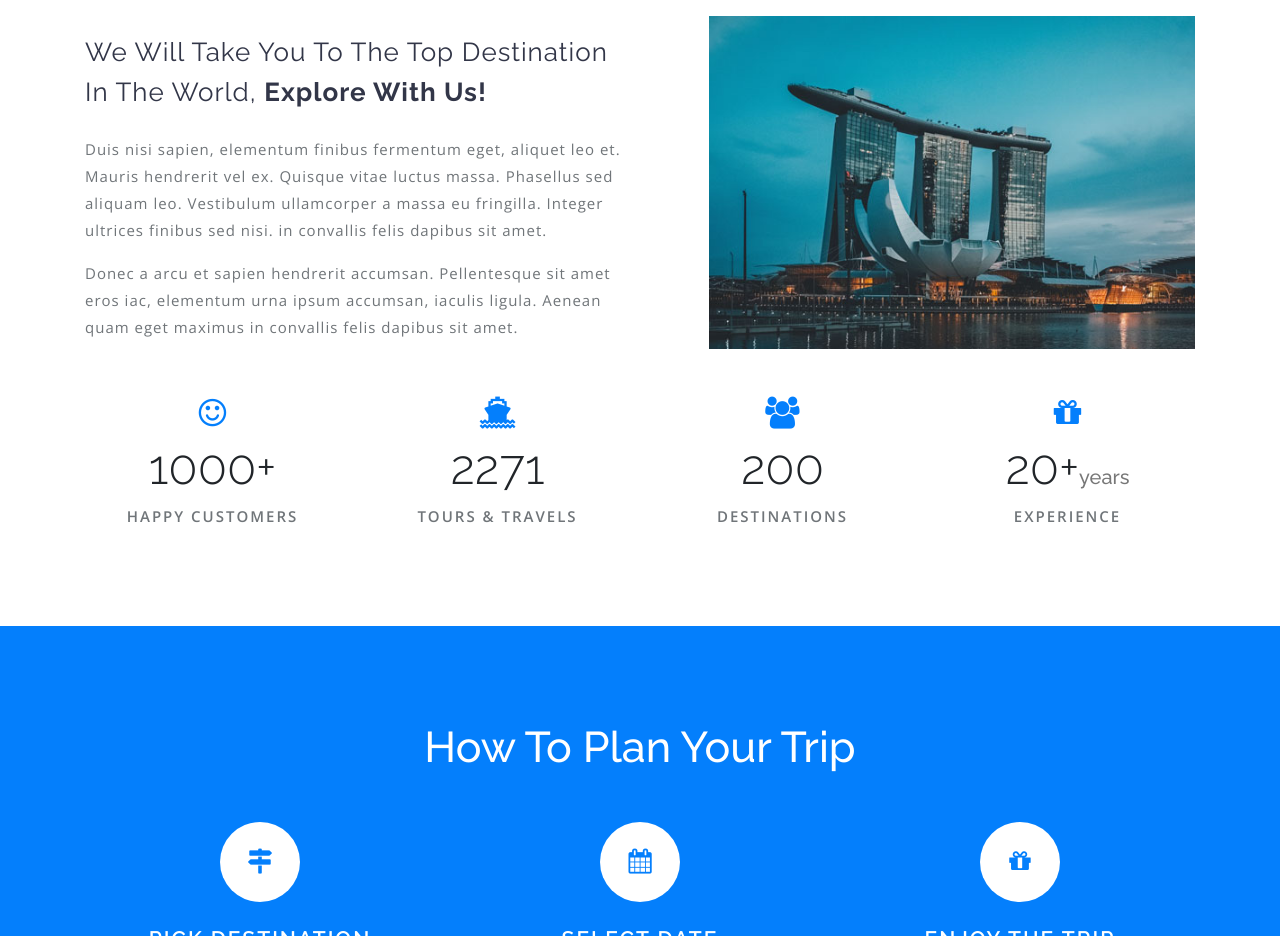
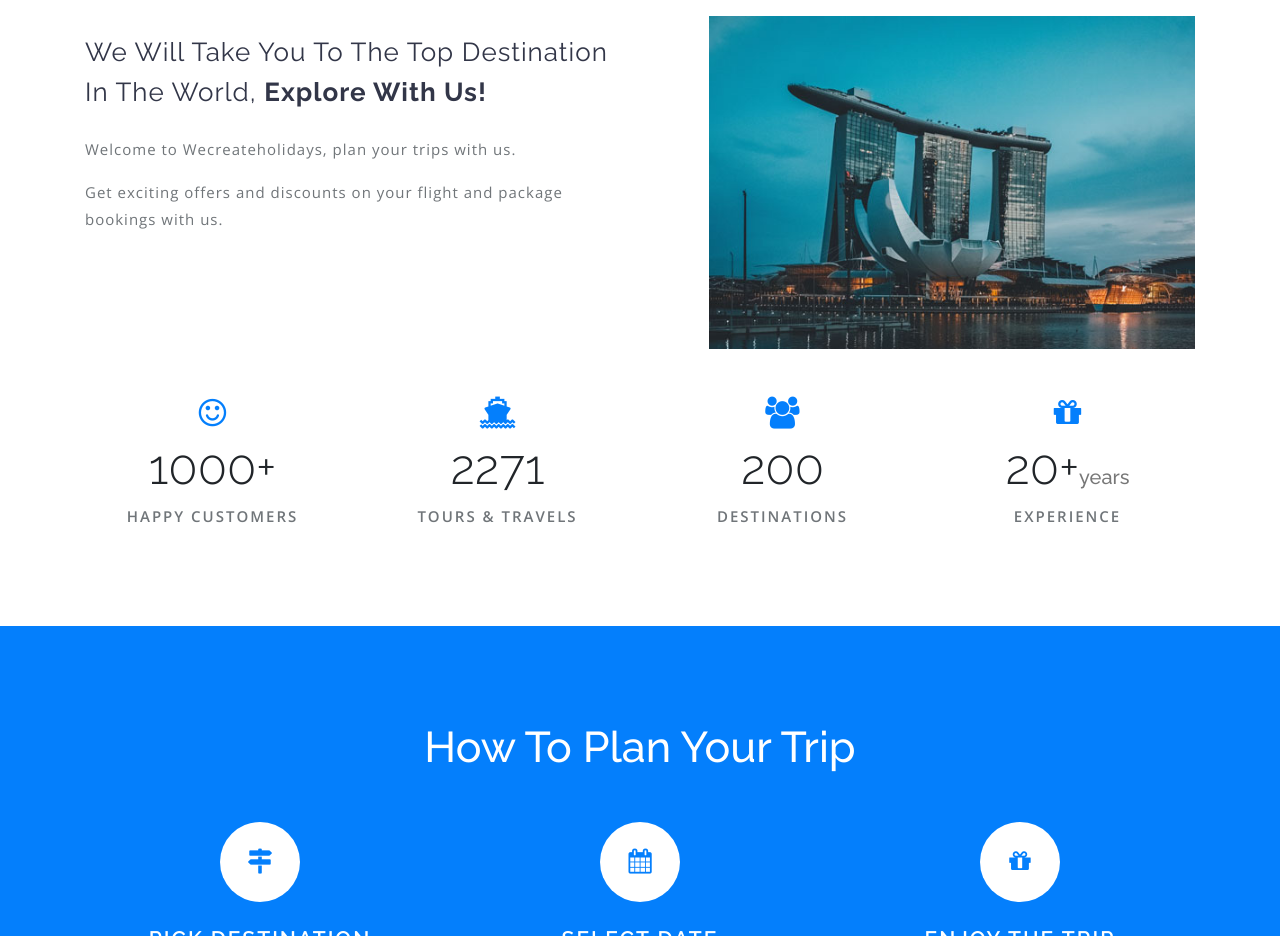
Before and after one commit to wecreateholidays/wecreateholidays, a plain HTML site: page webapp/index.html in a window 1280 px wide. Shown: the part 800-1736 px from the top of the page. Drawn offline with nearby package versions, Linux system fonts and the light colour scheme.

Commit message:
changed index file content.

```diff
--- a/webapp/index.html
+++ b/webapp/index.html
@@ -152,11 +152,8 @@ Smartphone Compatible web template, free webdesigns for Nokia, Samsung, LG, Sony
 		<div class="row">
 			<div class="col-lg-6 about-left">
 				<h3 class="mt-lg-3">We will take you to the Top destination in the world, <strong>Explore with us!</strong></h3>
-				<p class="mt-4">Duis nisi sapien, elementum finibus fermentum eget, aliquet leo et. Mauris hendrerit vel ex.
-				Quisque vitae luctus massa. Phasellus sed aliquam leo. Vestibulum ullamcorper a massa eu fringilla. Integer ultrices finibus sed nisi.
-				in convallis felis dapibus sit amet.</p>
-				<p class="mt-3"> Donec a arcu et sapien hendrerit accumsan. Pellentesque sit amet eros iac, elementum
-				urna ipsum accumsan, iaculis ligula. Aenean quam eget maximus in convallis felis dapibus sit amet.</p>
+				<p class="mt-4">Welcome to Wecreateholidays, plan your trips with us.</p>
+				<p class="mt-3"> Get exciting offers and discounts on your flight and package bookings with us.</p>
 			</div>
 			<div class="col-lg-6 about-right text-lg-right mt-lg-0 mt-5">
 				<img src="images/about.jpg" alt="" class="img-fluid abt-image" />
```
